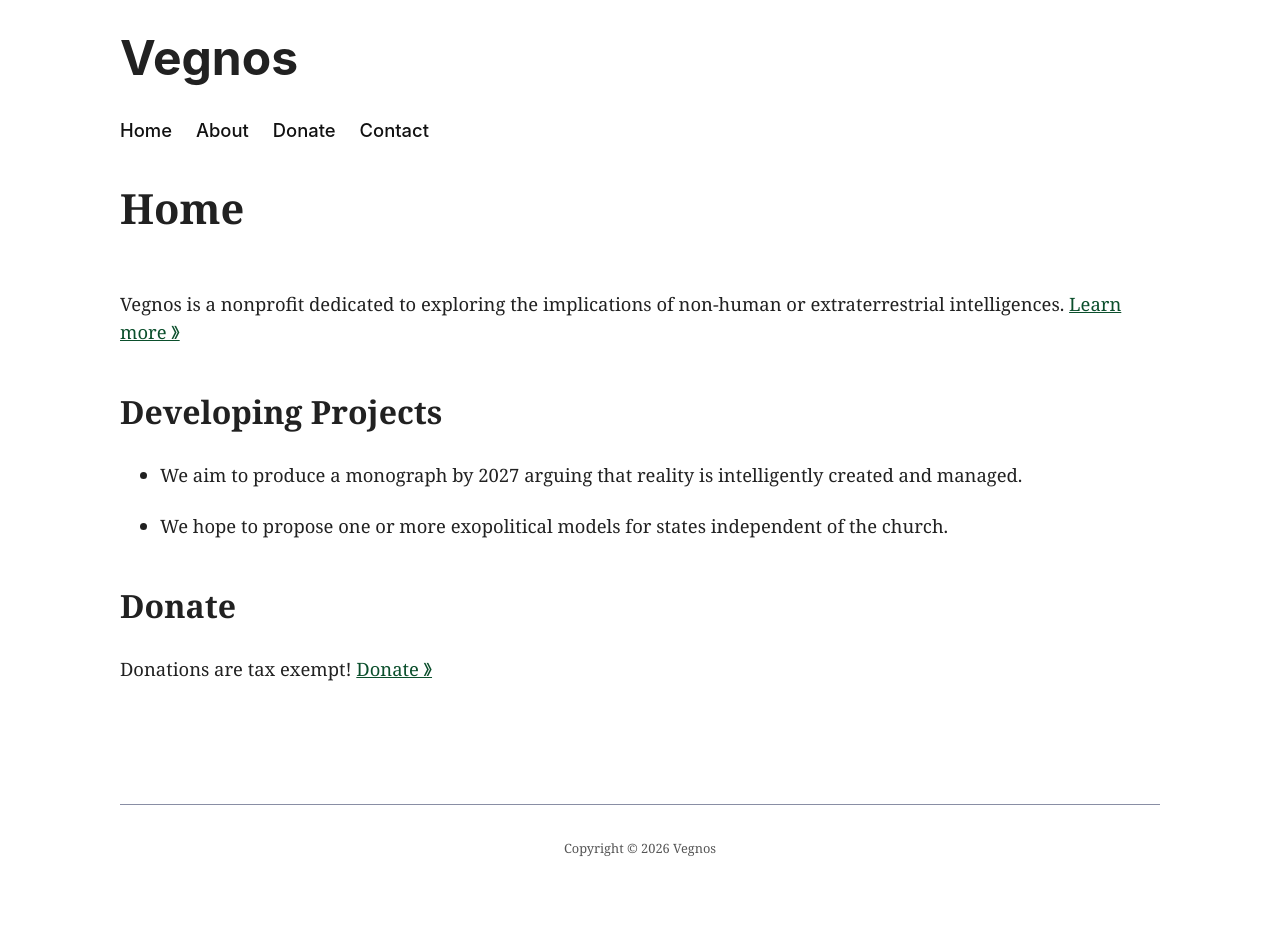
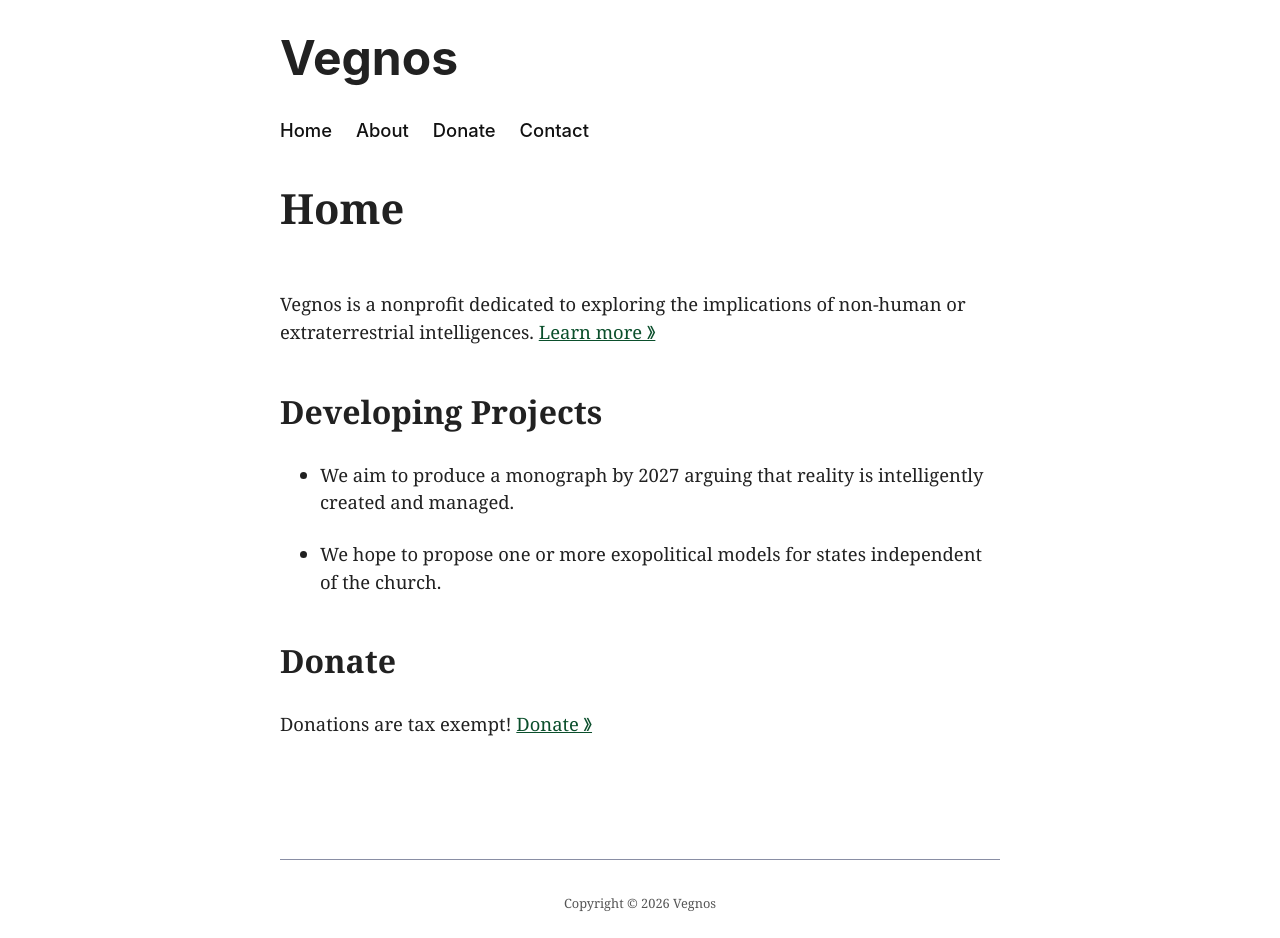
Before and after one commit to jklmnop10/vegnos, a Jekyll site: the page built from index.md, in a window 1280 px wide. Built offline with Jekyll 4.4.1, drawn with Linux system fonts in a browser that asks for light colours; before the commit the page ends 900 px from its top, so only the background shows below that.

Commit message:
Update simplecss.css

```diff
--- a/assets/css/simplecss.css
+++ b/assets/css/simplecss.css
@@ -77,7 +77,7 @@ body {
   font-size: 1.15rem;
   line-height: 1.5;
   display: grid;
-  grid-template-columns: 1fr min(65rem, 90%) 1fr;
+  grid-template-columns: 1fr min(45rem, 90%) 1fr;
   margin: 0;
 }
 body > * {
```
